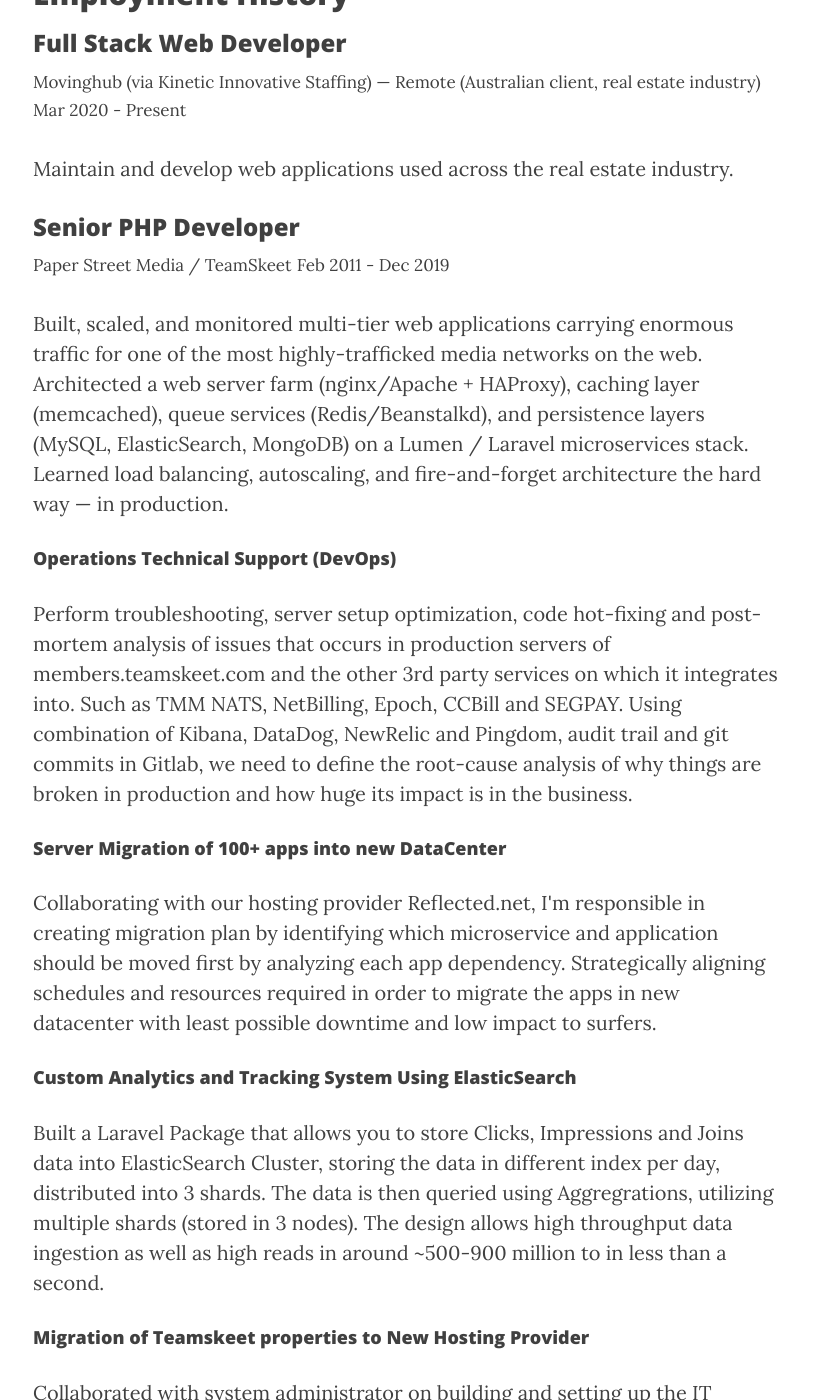
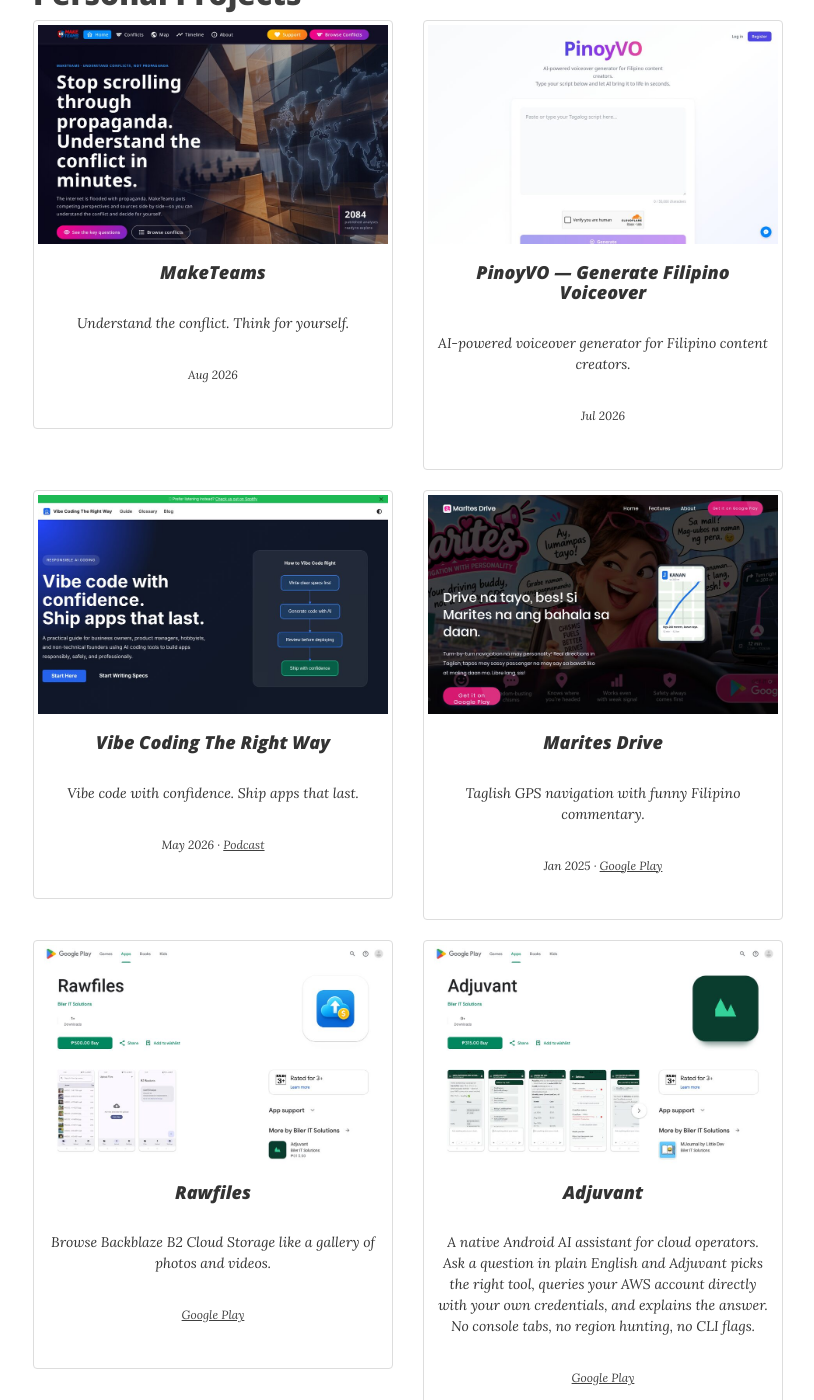
Before and after one commit to buonzz/buonzz.github.io, a Jekyll site: the page built from portfolio.html, in a window 1280 px wide and 1400 px high, scrolled down 541 px. Shown: the whole window, without its empty margins (232-1046 px from the left). Built offline with Jekyll 4.4.1, drawn with Linux system fonts in a browser that asks for light colours; nearby versions of some CDN libraries; some of the changed text lies outside the part shown.

Commit message:
add personal project thumbnails to portfolio

```diff
--- a/portfolio.html
+++ b/portfolio.html
@@ -4,6 +4,106 @@
 description: "Projects and companies I've worked on"
 header-img: "img/15965818108_2cf5008cfb_k.jpg"
 ---
+
+<h2>Personal Projects</h2>
+
+<div class="row">
+    <div class="col-sm-6">
+        <div class="thumbnail">
+            <a href="https://maketeams.org/">
+                <img class="img-responsive" src="/img/portfolio/maketeams.jpg" alt="MakeTeams screenshot">
+            </a>
+            <div class="caption">
+                <h4>MakeTeams</h4>
+                <p>Understand the conflict. Think for yourself.</p>
+                <p><small>Aug 2026</small></p>
+            </div>
+        </div>
+    </div>
+    <div class="col-sm-6">
+        <div class="thumbnail">
+            <a href="https://pinoyvo.com/">
+                <img class="img-responsive" src="/img/portfolio/pinoyvo.jpg" alt="PinoyVO screenshot">
+            </a>
+            <div class="caption">
+                <h4>PinoyVO &mdash; Generate Filipino Voiceover</h4>
+                <p>AI-powered voiceover generator for Filipino content creators.</p>
+                <p><small>Jul 2026</small></p>
+            </div>
+        </div>
+    </div>
+</div>
+
+<div class="row">
+    <div class="col-sm-6">
+        <div class="thumbnail">
+            <a href="https://vibecoding-therightway.com/">
+                <img class="img-responsive" src="/img/portfolio/vibe-coding-the-right-way.jpg" alt="Vibe Coding The Right Way screenshot">
+            </a>
+            <div class="caption">
+                <h4>Vibe Coding The Right Way</h4>
+                <p>Vibe code with confidence. Ship apps that last.</p>
+                <p><small>May 2026 &middot; <a href="https://open.spotify.com/show/033pDLRgQrihXxhZfVsJor">Podcast</a></small></p>
+            </div>
+        </div>
+    </div>
+    <div class="col-sm-6">
+        <div class="thumbnail">
+            <a href="https://marites.app/">
+                <img class="img-responsive" src="/img/portfolio/marites-drive.jpg" alt="Marites Drive screenshot">
+            </a>
+            <div class="caption">
+                <h4>Marites Drive</h4>
+                <p>Taglish GPS navigation with funny Filipino commentary.</p>
+                <p><small>Jan 2025 &middot; <a href="https://play.google.com/store/apps/details?id=com.bilersolutions.marites">Google Play</a></small></p>
+            </div>
+        </div>
+    </div>
+</div>
+
+<div class="row">
+    <div class="col-sm-6">
+        <div class="thumbnail">
+            <a href="https://play.google.com/store/apps/details?id=com.bilersolutions.rawfiles">
+                <img class="img-responsive" src="/img/portfolio/rawfiles.jpg" alt="Rawfiles screenshot">
+            </a>
+            <div class="caption">
+                <h4>Rawfiles</h4>
+                <p>Browse Backblaze B2 Cloud Storage like a gallery of photos and videos.</p>
+                <p><small><a href="https://play.google.com/store/apps/details?id=com.bilersolutions.rawfiles">Google Play</a></small></p>
+            </div>
+        </div>
+    </div>
+    <div class="col-sm-6">
+        <div class="thumbnail">
+            <a href="https://play.google.com/store/apps/details?id=com.bilersolutions.adjuvant">
+                <img class="img-responsive" src="/img/portfolio/adjuvant.jpg" alt="Adjuvant screenshot">
+            </a>
+            <div class="caption">
+                <h4>Adjuvant</h4>
+                <p>A native Android AI assistant for cloud operators. Ask a question in plain English and Adjuvant picks the right tool, queries your AWS account directly with your own credentials, and explains the answer. No console tabs, no region hunting, no CLI flags.</p>
+                <p><small><a href="https://play.google.com/store/apps/details?id=com.bilersolutions.adjuvant">Google Play</a></small></p>
+            </div>
+        </div>
+    </div>
+</div>
+
+<div class="row">
+    <div class="col-sm-6">
+        <div class="thumbnail">
+            <a href="https://play.google.com/store/apps/details?id=com.bilersolutions.myboarders">
+                <img class="img-responsive" src="/img/portfolio/myboarders.jpg" alt="MyBoarders screenshot">
+            </a>
+            <div class="caption">
+                <h4>MyBoarders</h4>
+                <p>Android app for small accommodation operators &mdash; boarding houses, bed spacers, transient houses and small hotels. Manage properties, boarders, bookings and billing without needing the cloud.</p>
+                <p><small><a href="https://play.google.com/store/apps/details?id=com.bilersolutions.myboarders">Google Play</a></small></p>
+            </div>
+        </div>
+    </div>
+</div>
+
+<p>More on <a href="https://www.producthunt.com/@darwin_biler">Product Hunt</a>.</p>
 
 <h2>Employment History</h2>
 
```
Also changed, not shown: other parts of portfolio.html (+0 -4 lines), img/portfolio/adjuvant.jpg (added), img/portfolio/maketeams.jpg (added), img/portfolio/marites-drive.jpg (added), img/portfolio/myboarders.jpg (added), img/portfolio/pinoyvo.jpg (added), img/portfolio/rawfiles.jpg (added), img/portfolio/vibe-coding-the-right-way.jpg (added).
